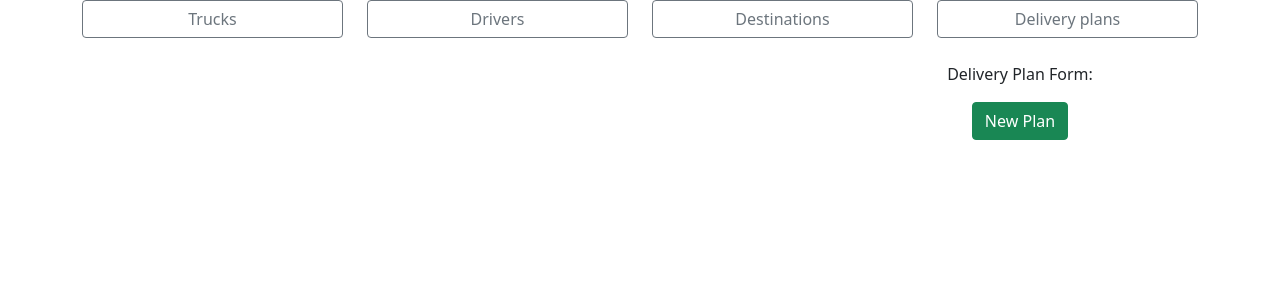
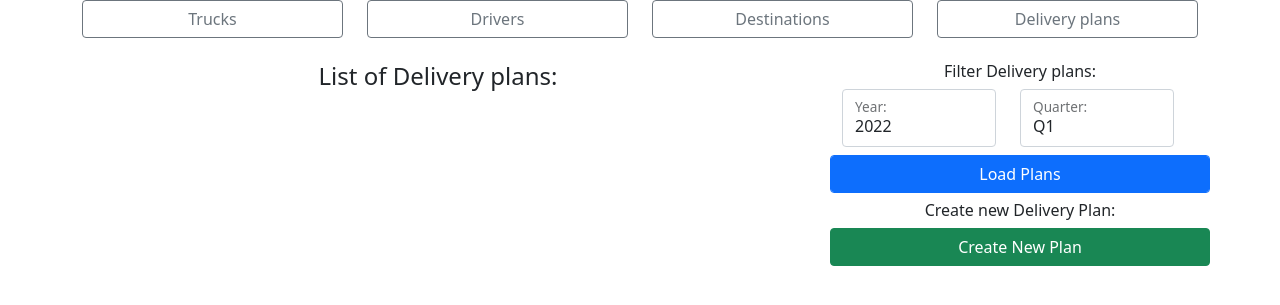
Before and after one commit to Laacis/delivery_load_planer, a Django app: page /delivery_plans in a window 1280 px wide. Shown: the part 56-361 px from the top of the page. Run offline with Django 4.2, Linux system fonts and the light colour scheme; a user stored in the database is signed in; tables that the repository leaves empty hold one stand-in row (values such as "Sample post"); data that the repository does not hold is empty.

Commit message:
get_delivery_list_by_details reqorked, now returns JSON of delivery plan, is used to filter plans by year,quarter. Js working with this API reworked and now populates the list by value from passed key 'delivery_id'

```diff
--- a/load_planer/static/load_planer/delplanform.js
+++ b/load_planer/static/load_planer/delplanform.js
@@ -6,14 +6,114 @@
 });
 // list of destinations todisplay in the form
 var destination_list =[]
+var listDeliveryIds = []
+
 
 
 function loadButtons() {
-    const sideDiv = document.getElementById('dp_side');
+    const filterDiv = document.getElementById('filter_row');
+    const lifterTextDiv = document.createElement('h6');
+    lifterTextDiv.innerHTML = "Filter Delivery plans:";
+    filterDiv.appendChild(lifterTextDiv);
+    // row here
+    const ddpRow = document.createElement('row');
+    ddpRow.classList = 'row';
+    ddpRow.id = "yRow_g2";
+    filterDiv.appendChild(ddpRow);
+
+    //div here
+    const dateDiv = document.createElement('div');
+    dateDiv.classList = "col-md mb-2";
+    ddpRow.appendChild(dateDiv);
+    //form-floating div
+    const dateDivFormF = document.createElement('div');
+    dateDivFormF.classList = 'form-floating';
+    dateDiv.appendChild(dateDivFormF);
+
+    //select year
+    const deliveryYearField = document.createElement('select');
+    deliveryYearField.id = "delivery_plan_year";
+    deliveryYearField.classList = "form-control";
+    // creating label
+    const dateLabel = document.createElement('label');
+    dateLabel.for = "delivery_plan_year";
+    dateLabel.classList = "form-label";
+    dateLabel.innerHTML = 'Year:';
+
+    // putting it together
+    dateDivFormF.appendChild(deliveryYearField);
+    dateDivFormF.appendChild(dateLabel)
+    for (var i = 2022; i < 2025; i++) {
+        const option = document.createElement('option')
+        option.value = i;
+        option.text = i;
+        deliveryYearField.appendChild(option);
+    }
+    /* here goes the same for the Quarter select */
+    //div here
+    const driverDiv = document.createElement('div');
+    driverDiv.classList = "col-md";
+    ddpRow.appendChild(driverDiv);
+    //form-floating div
+    const driverDivFormF = document.createElement('div');
+    driverDivFormF.classList = 'form-floating';
+    driverDiv.appendChild(driverDivFormF);
+
+    // select quarter
+    const quarterField = document.createElement('select');
+    quarterField.id = "delivery_plan_quarter";
+    quarterField.classList = "form-control";
+    // creating label
+    const driverLabel = document.createElement('label');
+    driverLabel.for = "delivery_plan_quarter";
+    driverLabel.classList = "form-label";
+    driverLabel.innerHTML = 'Quarter:';
+
+    driverDivFormF.appendChild(quarterField);
+    driverDivFormF.appendChild(driverLabel);
+    //yqDiv.appendChild(quarterField);
+    for (var i = 1; i < 5; i++) {
+        const option = document.createElement('option');
+        option.value = i;
+        option.text = "Q"+i;
+        quarterField.appendChild(option)
+    }
+    // create and style button
+    const loadButton = document.createElement('button');
+    loadButton.classList = 'btn btn-primary form-control';
+    loadButton.type = 'submit';
+    loadButton.textContent = "Load Plans";
+    filterDiv.appendChild(loadButton);
+    loadButton.addEventListener('click', function(){
+        //clear the list
+        listDeliveryIds = [];
+        fetch(`/get_delivery_list_by_details/${deliveryYearField.value}/${quarterField.value}`)
+        .then(response => response.json())
+        .then(data => {
+            // returns a list of values from delivery_id, now push values into listDeliveryIds
+            data = JSON.parse(data);
+            data.forEach(element => {
+                listDeliveryIds.push(element);
+            });
+            console.log(listDeliveryIds);
+
+        })
+    });
+
+
+    ////
+
+
+    const newDpDiv = document.getElementById('new_dp_row');
+
+    const newTextDiv = document.createElement('h6');
+    newTextDiv.innerHTML = "Create new Delivery Plan:";
+    newDpDiv.appendChild(newTextDiv);
+
     const newButton = document.createElement('button');
     newButton.classList = 'btn btn-success';
-    newButton.innerText = 'New Plan';
-    sideDiv.appendChild(newButton);
+    newButton.innerText = 'Create New Plan';
+    newDpDiv.appendChild(newButton);
     newButton.addEventListener('click', function(){
         const formDiv = document.getElementById('delivery_plan_form');
         formDiv.style.display = 'block';
--- a/load_planer/static/load_planer/tourplanform.js
+++ b/load_planer/static/load_planer/tourplanform.js
@@ -104,7 +104,7 @@
             // returns a list of values from delivery_id, now push values into listDeliveryIds
             data = JSON.parse(data);
             data.forEach(element => {
-                listDeliveryIds.push(element);
+                listDeliveryIds.push(element['delivery_id']);
             });
             console.log(listDeliveryIds);
             // when list is updated: create and update the form
--- a/load_planer/templates/load_planer/delivery_plans.html
+++ b/load_planer/templates/load_planer/delivery_plans.html
@@ -9,18 +9,28 @@
     <div class="container text-center">
         <div class="row">
             <div class="col-12 col-md-8" id="dp_main">
-                <div id="dp_list_div">
+                <div class="row" id="dp_list_div">
+                    <div class="row">
+                        <h4>List of Delivery plans:</h4>
+                    </div>
                     {% for delivery_plan in delivery_plan_list%}
                         <a href="{% url 'delivery_plan' delivery_plan.delivery_id %}"> {{ delivery_plan }}</a><br>
                     {% endfor %}
                 </div>
 
                 <div id="delivery_plan_form">
+                    <div class="row">
+                        <h4>New Delivery plan form:</h4>
+                    </div>
                 </div>
             </div>
             <div class="col-6 col-md-4 text-center" id="dp_side">
-                <p> Delivery Plan Form:</p>
+                <div class="row mb-2" id="filter_row">
 
+                </div>
+                <div class="row mb-2" id="new_dp_row">
+
+                </div>
             </div>
         </div>
     </div>
--- a/load_planer/views.py
+++ b/load_planer/views.py
@@ -473,16 +473,23 @@
 @login_required
 def get_delivery_list_by_details(request,year, quarter):
     """
-        Returns a list of Destination IDs
+        Returns a JSON of Destination plan
         is used to help Planner fill out the Delivery id field
-        while Registring new tour /tour_planning
+        while Registring new tour /tour_planning and in delivery_plans,
+        filter and display Plans for selected year and Quarter
         Only Planner can request this.
     """
     if(is_req_planner(request)):
-        data = Delivery_plan.objects.filter(year=year,quarter=quarter).values_list("delivery_id")
+        data = Delivery_plan.objects.filter(year=year,quarter=quarter)
         result = []
         for item in data:
-            result.append(item[0])
+            # result.append(item[0])
+            result.append({
+                'delivery_id':item.delivery_id,
+                'quarter': item.quarter,
+                'year':item.year,
+                'del_order': len(item.del_order)
+            })
         result = json.dumps(result)
         return JsonResponse(result, safe=False)
     else:
```
Also changed, not shown: load_planer/static/load_planer/submitTPform.js (+0 -30 lines).
